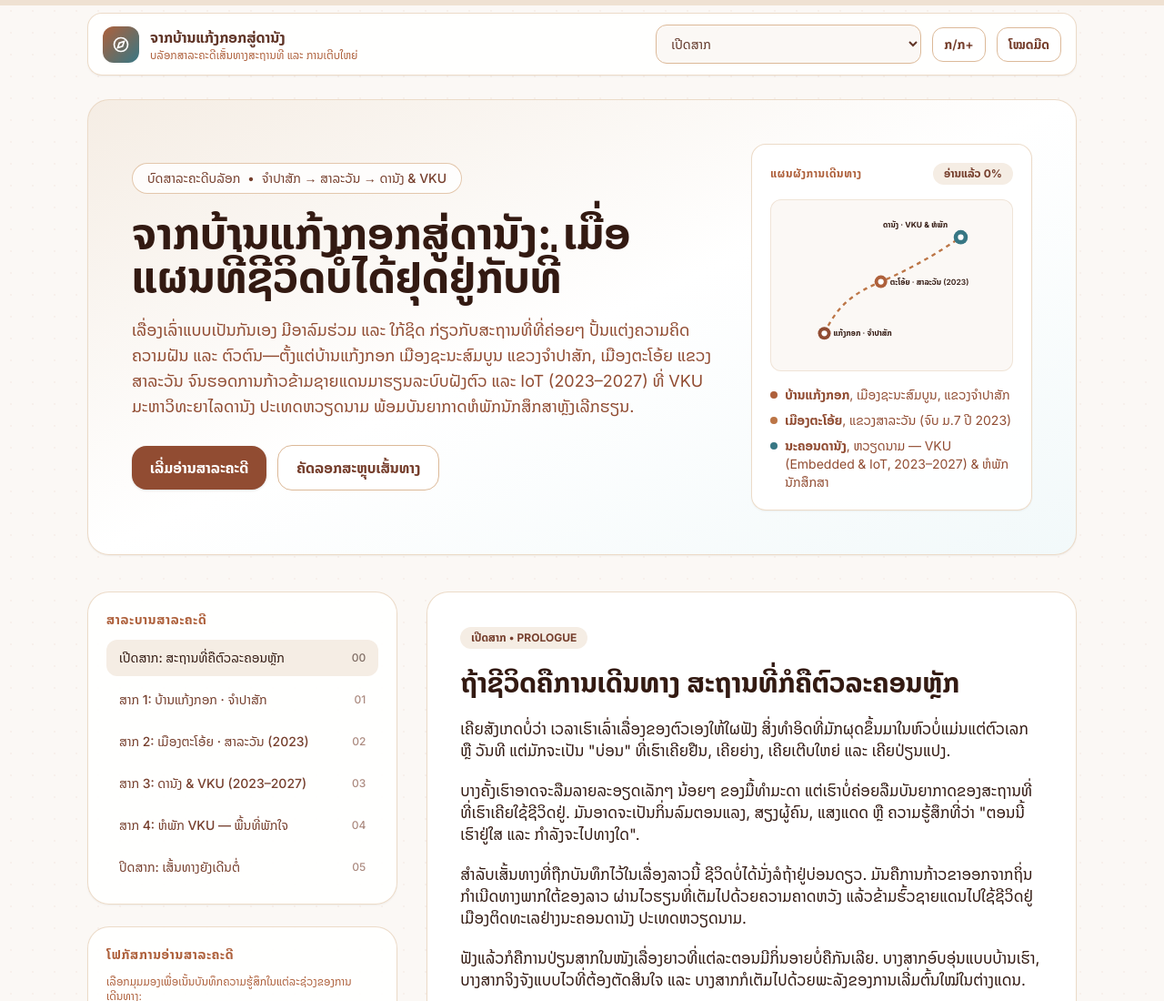
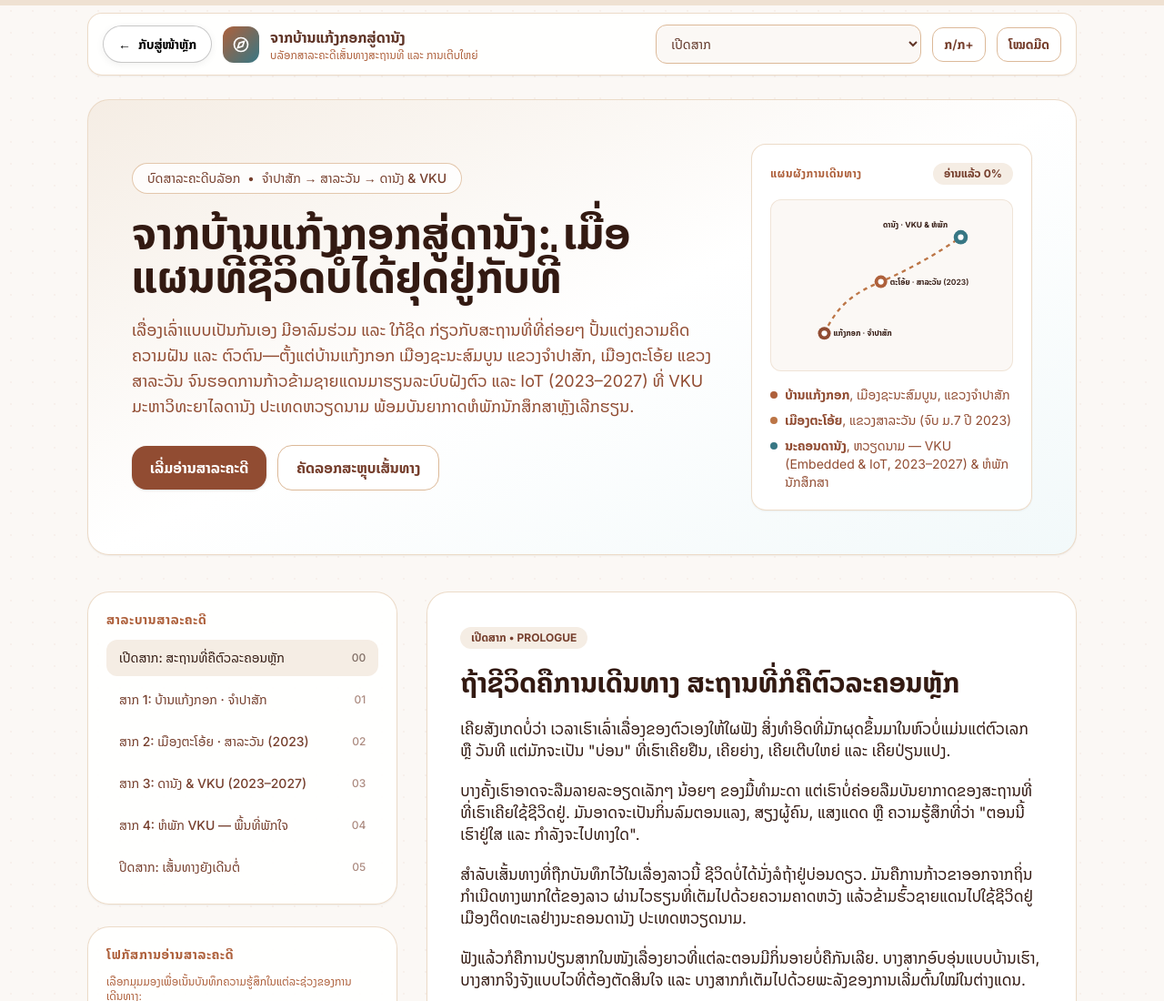
Before and after one commit to vong7878/block, a plain HTML site: page ຈາກບ້ານແກ້ງກອກສູ່ດານັງ.html in a window 1280 px wide. Shown: the top 1100 px of the page at 91% size. Drawn offline with nearby package versions, Linux system fonts and the light colour scheme.

Commit message:
Implement back home button in HTML
Added a back home button with styling and hover effects.

```diff
--- a/ຈາກບ້ານແກ້ງກອກສູ່ດານັງ.html
+++ b/ຈາກບ້ານແກ້ງກອກສູ່ດານັງ.html
@@ -107,10 +107,57 @@
     ::-webkit-scrollbar-thumb:hover {
       background: rgba(188, 117, 70, 0.6);
     }
+
+    .back-home-btn {
+      display: inline-flex;
+      align-items: center;
+      gap: 8px;
+      padding: 9px 16px;
+      border-radius: 999px;
+      background-color: #ffffff;
+      color: #000000;
+      border: 1.5px solid rgba(0, 0, 0, 0.22);
+      font-size: 14px;
+      font-weight: 600;
+      font-family: inherit;
+      text-decoration: none;
+      cursor: pointer;
+      box-shadow: 0 2px 8px rgba(0, 0, 0, 0.06);
+      transition: transform 0.2s ease, background-color 0.2s ease, box-shadow 0.2s ease;
+    }
+
+    .back-home-btn:hover {
+      background-color: #f4f4f5;
+      transform: translateY(-1px);
+      box-shadow: 0 4px 12px rgba(0, 0, 0, 0.12);
+    }
+
+    .back-home-btn:active {
+      transform: translateY(0);
+    }
+
+    .back-home-btn .home-icon {
+      display: inline-flex;
+      align-items: center;
+      justify-content: center;
+      transition: transform 0.2s ease;
+    }
+
+    .back-home-btn:hover .home-icon {
+      transform: translateX(-3px);
+    }
+
+    /* ທາງເລືອກ: ຕິດມຸມຂວາລຸ່ມແບບ Floating ຕອນເລື່ອນອ່ານ */
+    .back-home-btn.is-floating {
+      position: fixed;
+      right: 20px;
+      bottom: 20px;
+      z-index: 999;
+    }
   </style>
 </head>
 
-<body class="bg-earth-50 text-earth-950 dark:bg-nightsky-950 dark:text-earth-100 doc-grain antialiased selection:bg-earth-300 selection:text-earth-950 dark:selection:bg-coastal-700 dark:selection:text-white">
+<body id="top" class="bg-earth-50 text-earth-950 dark:bg-nightsky-950 dark:text-earth-100 doc-grain antialiased selection:bg-earth-300 selection:text-earth-950 dark:selection:bg-coastal-700 dark:selection:text-white">
   <!-- Reading Progress Bar fixed along top viewport edge -->
   <div class="fixed top-0 left-0 right-0 z-50 h-1.5 bg-earth-200/70 dark:bg-earth-900/70 backdrop-blur-sm">
     <div
@@ -129,7 +176,13 @@
       aria-label="ແຖບນຳທາງສາລະຄະດີ"
       class="flex flex-wrap items-center justify-between gap-3 rounded-2xl border border-earth-200/90 bg-white/90 px-4 py-3 shadow-sm backdrop-blur-md dark:border-earth-800/80 dark:bg-nightsky-900/90"
     >
-      <!-- Brand / Documentary Title -->
+      <!-- Back to Home Button & Brand / Documentary Title -->
+      <div class="flex items-center gap-3 min-w-0">
+        <a href="index.html" class="back-home-btn shrink-0" aria-label="ກັບສູ່ໜ້າຫຼັກ">
+          <span class="home-icon">←</span>
+          <span>ກັບສູ່ໜ້າຫຼັກ</span>
+        </a>
+
         <a href="#top" class="flex items-center gap-3 group min-w-0">
           <span class="flex h-10 w-10 shrink-0 items-center justify-center rounded-xl bg-gradient-to-br from-earth-600 to-coastal-600 text-white shadow-sm">
             <!-- Inline SVG Route Compass Emblem -->
@@ -147,6 +200,7 @@
             </p>
           </div>
         </a>
+      </div>
 
       <!-- Controls: Chapter Jump Menu, Font Size Toggle, Theme Toggle -->
       <div class="flex items-center gap-2 sm:gap-3">
```
Lines whose indentation alone changed are shown as unchanged.
